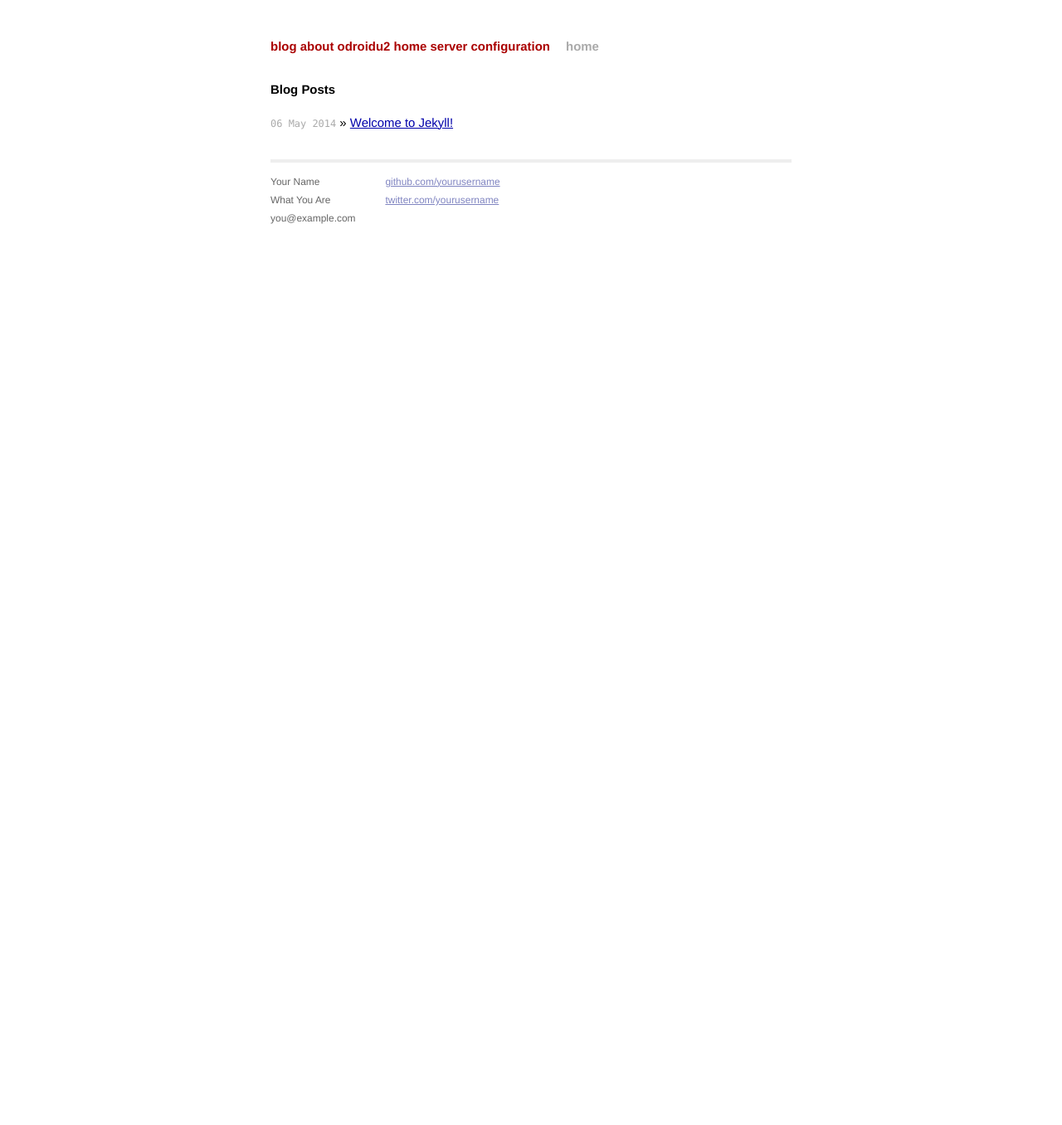
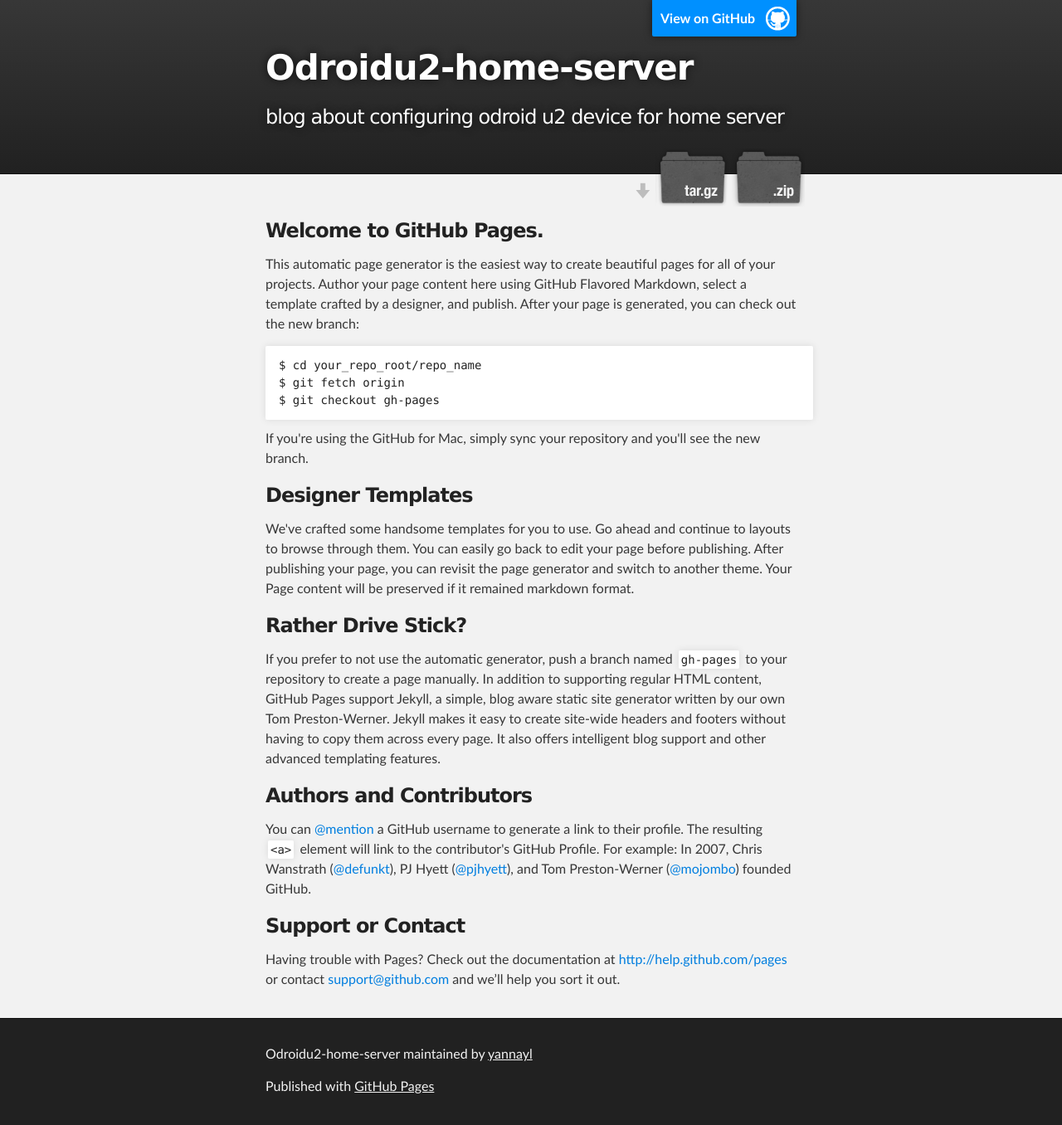
Before and after one commit to yannayl/odroidu2-home-server, a Jekyll site: the page index.html, which Jekyll copies as it is, in a window 1280 px wide. Shown: the whole page at 83% size. Built offline with Jekyll 4.4.1, drawn with Linux system fonts in a browser that asks for light colours; Markdown is read by kramdown in place of the engine named in the settings; before the commit the page ends 945 px from its top, so only the background shows below that.

Commit message:
Create gh-pages branch via GitHub

```diff
--- a/index.html
+++ b/index.html
@@ -1,13 +1,79 @@
----
-layout: default
-title: Your New Jekyll Site
----
+<!DOCTYPE html>
+<html>
 
-<div id="home">
-  <h1>Blog Posts</h1>
-  <ul class="posts">
-    {% for post in site.posts %}
-      <li><span>{{ post.date | date_to_string }}</span> &raquo; <a href="{{ post.url }}">{{ post.title }}</a></li>
-    {% endfor %}
-  </ul>
-</div>
+  <head>
+    <meta charset='utf-8' />
+    <meta http-equiv="X-UA-Compatible" content="chrome=1" />
+    <meta name="description" content="Odroidu2-home-server : blog about configuring odroid u2 device for home server" />
+
+    <link rel="stylesheet" type="text/css" media="screen" href="stylesheets/stylesheet.css">
+
+    <title>Odroidu2-home-server</title>
+  </head>
+
+  <body>
+
+    <!-- HEADER -->
+    <div id="header_wrap" class="outer">
+        <header class="inner">
+          <a id="forkme_banner" href="https://github.com/yannayl/odroidu2-home-server">View on GitHub</a>
+
+          <h1 id="project_title">Odroidu2-home-server</h1>
+          <h2 id="project_tagline">blog about configuring odroid u2 device for home server</h2>
+
+            <section id="downloads">
+              <a class="zip_download_link" href="https://github.com/yannayl/odroidu2-home-server/zipball/master">Download this project as a .zip file</a>
+              <a class="tar_download_link" href="https://github.com/yannayl/odroidu2-home-server/tarball/master">Download this project as a tar.gz file</a>
+            </section>
+        </header>
+    </div>
+
+    <!-- MAIN CONTENT -->
+    <div id="main_content_wrap" class="outer">
+      <section id="main_content" class="inner">
+        <h3>
+<a name="welcome-to-github-pages" class="anchor" href="#welcome-to-github-pages"><span class="octicon octicon-link"></span></a>Welcome to GitHub Pages.</h3>
+
+<p>This automatic page generator is the easiest way to create beautiful pages for all of your projects. Author your page content here using GitHub Flavored Markdown, select a template crafted by a designer, and publish. After your page is generated, you can check out the new branch:</p>
+
+<pre><code>$ cd your_repo_root/repo_name
+$ git fetch origin
+$ git checkout gh-pages
+</code></pre>
+
+<p>If you're using the GitHub for Mac, simply sync your repository and you'll see the new branch.</p>
+
+<h3>
+<a name="designer-templates" class="anchor" href="#designer-templates"><span class="octicon octicon-link"></span></a>Designer Templates</h3>
+
+<p>We've crafted some handsome templates for you to use. Go ahead and continue to layouts to browse through them. You can easily go back to edit your page before publishing. After publishing your page, you can revisit the page generator and switch to another theme. Your Page content will be preserved if it remained markdown format.</p>
+
+<h3>
+<a name="rather-drive-stick" class="anchor" href="#rather-drive-stick"><span class="octicon octicon-link"></span></a>Rather Drive Stick?</h3>
+
+<p>If you prefer to not use the automatic generator, push a branch named <code>gh-pages</code> to your repository to create a page manually. In addition to supporting regular HTML content, GitHub Pages support Jekyll, a simple, blog aware static site generator written by our own Tom Preston-Werner. Jekyll makes it easy to create site-wide headers and footers without having to copy them across every page. It also offers intelligent blog support and other advanced templating features.</p>
+
+<h3>
+<a name="authors-and-contributors" class="anchor" href="#authors-and-contributors"><span class="octicon octicon-link"></span></a>Authors and Contributors</h3>
+
+<p>You can <a href="https://github.com/blog/821" class="user-mention">@mention</a> a GitHub username to generate a link to their profile. The resulting <code>&lt;a&gt;</code> element will link to the contributor's GitHub Profile. For example: In 2007, Chris Wanstrath (<a href="https://github.com/defunkt" class="user-mention">@defunkt</a>), PJ Hyett (<a href="https://github.com/pjhyett" class="user-mention">@pjhyett</a>), and Tom Preston-Werner (<a href="https://github.com/mojombo" class="user-mention">@mojombo</a>) founded GitHub.</p>
+
+<h3>
+<a name="support-or-contact" class="anchor" href="#support-or-contact"><span class="octicon octicon-link"></span></a>Support or Contact</h3>
+
+<p>Having trouble with Pages? Check out the documentation at <a href="http://help.github.com/pages">http://help.github.com/pages</a> or contact <a href="mailto:support@github.com">support@github.com</a> and we’ll help you sort it out.</p>
+      </section>
+    </div>
+
+    <!-- FOOTER  -->
+    <div id="footer_wrap" class="outer">
+      <footer class="inner">
+        <p class="copyright">Odroidu2-home-server maintained by <a href="https://github.com/yannayl">yannayl</a></p>
+        <p>Published with <a href="http://pages.github.com">GitHub Pages</a></p>
+      </footer>
+    </div>
+
+
+
+  </body>
+</html>
--- /dev/null
+++ b/javascripts/main.js
@@ -0,0 +1 @@
+console.log('This would be the main JS file.');
--- /dev/null
+++ b/stylesheets/pygment_trac.css
@@ -0,0 +1,70 @@
+.highlight .hll { background-color: #ffffcc }
+.highlight  { background: #f0f3f3; }
+.highlight .c { color: #0099FF; font-style: italic } /* Comment */
+.highlight .err { color: #AA0000; background-color: #FFAAAA } /* Error */
+.highlight .k { color: #006699; font-weight: bold } /* Keyword */
+.highlight .o { color: #555555 } /* Operator */
+.highlight .cm { color: #0099FF; font-style: italic } /* Comment.Multiline */
+.highlight .cp { color: #009999 } /* Comment.Preproc */
+.highlight .c1 { color: #0099FF; font-style: italic } /* Comment.Single */
+.highlight .cs { color: #0099FF; font-weight: bold; font-style: italic } /* Comment.Special */
+.highlight .gd { background-color: #FFCCCC; border: 1px solid #CC0000 } /* Generic.Deleted */
+.highlight .ge { font-style: italic } /* Generic.Emph */
+.highlight .gr { color: #FF0000 } /* Generic.Error */
+.highlight .gh { color: #003300; font-weight: bold } /* Generic.Heading */
+.highlight .gi { background-color: #CCFFCC; border: 1px solid #00CC00 } /* Generic.Inserted */
+.highlight .go { color: #AAAAAA } /* Generic.Output */
+.highlight .gp { color: #000099; font-weight: bold } /* Generic.Prompt */
+.highlight .gs { font-weight: bold } /* Generic.Strong */
+.highlight .gu { color: #003300; font-weight: bold } /* Generic.Subheading */
+.highlight .gt { color: #99CC66 } /* Generic.Traceback */
+.highlight .kc { color: #006699; font-weight: bold } /* Keyword.Constant */
+.highlight .kd { color: #006699; font-weight: bold } /* Keyword.Declaration */
+.highlight .kn { color: #006699; font-weight: bold } /* Keyword.Namespace */
+.highlight .kp { color: #006699 } /* Keyword.Pseudo */
+.highlight .kr { color: #006699; font-weight: bold } /* Keyword.Reserved */
+.highlight .kt { color: #007788; font-weight: bold } /* Keyword.Type */
+.highlight .m { color: #FF6600 } /* Literal.Number */
+.highlight .s { color: #CC3300 } /* Literal.String */
+.highlight .na { color: #330099 } /* Name.Attribute */
+.highlight .nb { color: #336666 } /* Name.Builtin */
+.highlight .nc { color: #00AA88; font-weight: bold } /* Name.Class */
+.highlight .no { color: #336600 } /* Name.Constant */
+.highlight .nd { color: #9999FF } /* Name.Decorator */
+.highlight .ni { color: #999999; font-weight: bold } /* Name.Entity */
+.highlight .ne { color: #CC0000; font-weight: bold } /* Name.Exception */
+.highlight .nf { color: #CC00FF } /* Name.Function */
+.highlight .nl { color: #9999FF } /* Name.Label */
+.highlight .nn { color: #00CCFF; font-weight: bold } /* Name.Namespace */
+.highlight .nt { color: #330099; font-weight: bold } /* Name.Tag */
+.highlight .nv { color: #003333 } /* Name.Variable */
+.highlight .ow { color: #000000; font-weight: bold } /* Operator.Word */
+.highlight .w { color: #bbbbbb } /* Text.Whitespace */
+.highlight .mf { color: #FF6600 } /* Literal.Number.Float */
+.highlight .mh { color: #FF6600 } /* Literal.Number.Hex */
+.highlight .mi { color: #FF6600 } /* Literal.Number.Integer */
+.highlight .mo { color: #FF6600 } /* Literal.Number.Oct */
+.highlight .sb { color: #CC3300 } /* Literal.String.Backtick */
+.highlight .sc { color: #CC3300 } /* Literal.String.Char */
+.highlight .sd { color: #CC3300; font-style: italic } /* Literal.String.Doc */
+.highlight .s2 { color: #CC3300 } /* Literal.String.Double */
+.highlight .se { color: #CC3300; font-weight: bold } /* Literal.String.Escape */
+.highlight .sh { color: #CC3300 } /* Literal.String.Heredoc */
+.highlight .si { color: #AA0000 } /* Literal.String.Interpol */
+.highlight .sx { color: #CC3300 } /* Literal.String.Other */
+.highlight .sr { color: #33AAAA } /* Literal.String.Regex */
+.highlight .s1 { color: #CC3300 } /* Literal.String.Single */
+.highlight .ss { color: #FFCC33 } /* Literal.String.Symbol */
+.highlight .bp { color: #336666 } /* Name.Builtin.Pseudo */
+.highlight .vc { color: #003333 } /* Name.Variable.Class */
+.highlight .vg { color: #003333 } /* Name.Variable.Global */
+.highlight .vi { color: #003333 } /* Name.Variable.Instance */
+.highlight .il { color: #FF6600 } /* Literal.Number.Integer.Long */
+
+.type-csharp .highlight .k { color: #0000FF }
+.type-csharp .highlight .kt { color: #0000FF }
+.type-csharp .highlight .nf { color: #000000; font-weight: normal }
+.type-csharp .highlight .nc { color: #2B91AF }
+.type-csharp .highlight .nn { color: #000000 }
+.type-csharp .highlight .s { color: #A31515 }
+.type-csharp .highlight .sc { color: #A31515 }
--- /dev/null
+++ b/stylesheets/stylesheet.css
@@ -0,0 +1,423 @@
+/*******************************************************************************
+Slate Theme for GitHub Pages
+by Jason Costello, @jsncostello
+*******************************************************************************/
+
+@import url(pygment_trac.css);
+
+/*******************************************************************************
+MeyerWeb Reset
+*******************************************************************************/
+
+html, body, div, span, applet, object, iframe,
+h1, h2, h3, h4, h5, h6, p, blockquote, pre,
+a, abbr, acronym, address, big, cite, code,
+del, dfn, em, img, ins, kbd, q, s, samp,
+small, strike, strong, sub, sup, tt, var,
+b, u, i, center,
+dl, dt, dd, ol, ul, li,
+fieldset, form, label, legend,
+table, caption, tbody, tfoot, thead, tr, th, td,
+article, aside, canvas, details, embed,
+figure, figcaption, footer, header, hgroup,
+menu, nav, output, ruby, section, summary,
+time, mark, audio, video {
+  margin: 0;
+  padding: 0;
+  border: 0;
+  font: inherit;
+  vertical-align: baseline;
+}
+
+/* HTML5 display-role reset for older browsers */
+article, aside, details, figcaption, figure,
+footer, header, hgroup, menu, nav, section {
+  display: block;
+}
+
+ol, ul {
+  list-style: none;
+}
+
+table {
+  border-collapse: collapse;
+  border-spacing: 0;
+}
+
+/*******************************************************************************
+Theme Styles
+*******************************************************************************/
+
+body {
+  box-sizing: border-box;
+  color:#373737;
+  background: #212121;
+  font-size: 16px;
+  font-family: 'Myriad Pro', Calibri, Helvetica, Arial, sans-serif;
+  line-height: 1.5;
+  -webkit-font-smoothing: antialiased;
+}
+
+h1, h2, h3, h4, h5, h6 {
+  margin: 10px 0;
+  font-weight: 700;
+  color:#222222;
+  font-family: 'Lucida Grande', 'Calibri', Helvetica, Arial, sans-serif;
+  letter-spacing: -1px;
+}
+
+h1 {
+  font-size: 36px;
+  font-weight: 700;
+}
+
+h2 {
+  padding-bottom: 10px;
+  font-size: 32px;
+  background: url('../images/bg_hr.png') repeat-x bottom;
+}
+
+h3 {
+  font-size: 24px;
+}
+
+h4 {
+  font-size: 21px;
+}
+
+h5 {
+  font-size: 18px;
+}
+
+h6 {
+  font-size: 16px;
+}
+
+p {
+  margin: 10px 0 15px 0;
+}
+
+footer p {
+  color: #f2f2f2;
+}
+
+a {
+  text-decoration: none;
+  color: #007edf;
+  text-shadow: none;
+
+  transition: color 0.5s ease;
+  transition: text-shadow 0.5s ease;
+  -webkit-transition: color 0.5s ease;
+  -webkit-transition: text-shadow 0.5s ease;
+  -moz-transition: color 0.5s ease;
+  -moz-transition: text-shadow 0.5s ease;
+  -o-transition: color 0.5s ease;
+  -o-transition: text-shadow 0.5s ease;
+  -ms-transition: color 0.5s ease;
+  -ms-transition: text-shadow 0.5s ease;
+}
+
+a:hover, a:focus {text-decoration: underline;}
+
+footer a {
+  color: #F2F2F2;
+  text-decoration: underline;
+}
+
+em {
+  font-style: italic;
+}
+
+strong {
+  font-weight: bold;
+}
+
+img {
+  position: relative;
+  margin: 0 auto;
+  max-width: 739px;
+  padding: 5px;
+  margin: 10px 0 10px 0;
+  border: 1px solid #ebebeb;
+
+  box-shadow: 0 0 5px #ebebeb;
+  -webkit-box-shadow: 0 0 5px #ebebeb;
+  -moz-box-shadow: 0 0 5px #ebebeb;
+  -o-box-shadow: 0 0 5px #ebebeb;
+  -ms-box-shadow: 0 0 5px #ebebeb;
+}
+
+p img {
+  display: inline;
+  margin: 0;
+  padding: 0;
+  vertical-align: middle;
+  text-align: center;
+  border: none;
+}
+
+pre, code {
+  width: 100%;
+  color: #222;
+  background-color: #fff;
+
+  font-family: Monaco, "Bitstream Vera Sans Mono", "Lucida Console", Terminal, monospace;
+  font-size: 14px;
+
+  border-radius: 2px;
+  -moz-border-radius: 2px;
+  -webkit-border-radius: 2px;
+}
+
+pre {
+  width: 100%;
+  padding: 10px;
+  box-shadow: 0 0 10px rgba(0,0,0,.1);
+  overflow: auto;
+}
+
+code {
+  padding: 3px;
+  margin: 0 3px;
+  box-shadow: 0 0 10px rgba(0,0,0,.1);
+}
+
+pre code {
+  display: block;
+  box-shadow: none;
+}
+
+blockquote {
+  color: #666;
+  margin-bottom: 20px;
+  padding: 0 0 0 20px;
+  border-left: 3px solid #bbb;
+}
+
+
+ul, ol, dl {
+  margin-bottom: 15px
+}
+
+ul {
+  list-style: inside;
+  padding-left: 20px;
+}
+
+ol {
+  list-style: decimal inside;
+  padding-left: 20px;
+}
+
+dl dt {
+  font-weight: bold;
+}
+
+dl dd {
+  padding-left: 20px;
+  font-style: italic;
+}
+
+dl p {
+  padding-left: 20px;
+  font-style: italic;
+}
+
+hr {
+  height: 1px;
+  margin-bottom: 5px;
+  border: none;
+  background: url('../images/bg_hr.png') repeat-x center;
+}
+
+table {
+  border: 1px solid #373737;
+  margin-bottom: 20px;
+  text-align: left;
+ }
+
+th {
+  font-family: 'Lucida Grande', 'Helvetica Neue', Helvetica, Arial, sans-serif;
+  padding: 10px;
+  background: #373737;
+  color: #fff;
+ }
+
+td {
+  padding: 10px;
+  border: 1px solid #373737;
+ }
+
+form {
+  background: #f2f2f2;
+  padding: 20px;
+}
+
+/*******************************************************************************
+Full-Width Styles
+*******************************************************************************/
+
+.outer {
+  width: 100%;
+}
+
+.inner {
+  position: relative;
+  max-width: 640px;
+  padding: 20px 10px;
+  margin: 0 auto;
+}
+
+#forkme_banner {
+  display: block;
+  position: absolute;
+  top:0;
+  right: 10px;
+  z-index: 10;
+  padding: 10px 50px 10px 10px;
+  color: #fff;
+  background: url('../images/blacktocat.png') #0090ff no-repeat 95% 50%;
+  font-weight: 700;
+  box-shadow: 0 0 10px rgba(0,0,0,.5);
+  border-bottom-left-radius: 2px;
+  border-bottom-right-radius: 2px;
+}
+
+#header_wrap {
+  background: #212121;
+  background: -moz-linear-gradient(top, #373737, #212121);
+  background: -webkit-linear-gradient(top, #373737, #212121);
+  background: -ms-linear-gradient(top, #373737, #212121);
+  background: -o-linear-gradient(top, #373737, #212121);
+  background: linear-gradient(top, #373737, #212121);
+}
+
+#header_wrap .inner {
+  padding: 50px 10px 30px 10px;
+}
+
+#project_title {
+  margin: 0;
+  color: #fff;
+  font-size: 42px;
+  font-weight: 700;
+  text-shadow: #111 0px 0px 10px;
+}
+
+#project_tagline {
+  color: #fff;
+  font-size: 24px;
+  font-weight: 300;
+  background: none;
+  text-shadow: #111 0px 0px 10px;
+}
+
+#downloads {
+  position: absolute;
+  width: 210px;
+  z-index: 10;
+  bottom: -40px;
+  right: 0;
+  height: 70px;
+  background: url('../images/icon_download.png') no-repeat 0% 90%;
+}
+
+.zip_download_link {
+  display: block;
+  float: right;
+  width: 90px;
+  height:70px;
+  text-indent: -5000px;
+  overflow: hidden;
+  background: url(../images/sprite_download.png) no-repeat bottom left;
+}
+
+.tar_download_link {
+  display: block;
+  float: right;
+  width: 90px;
+  height:70px;
+  text-indent: -5000px;
+  overflow: hidden;
+  background: url(../images/sprite_download.png) no-repeat bottom right;
+  margin-left: 10px;
+}
+
+.zip_download_link:hover {
+  background: url(../images/sprite_download.png) no-repeat top left;
+}
+
+.tar_download_link:hover {
+  background: url(../images/sprite_download.png) no-repeat top right;
+}
+
+#main_content_wrap {
+  background: #f2f2f2;
+  border-top: 1px solid #111;
+  border-bottom: 1px solid #111;
+}
+
+#main_content {
+  padding-top: 40px;
+}
+
+#footer_wrap {
+  background: #212121;
+}
+
+
+
+/*******************************************************************************
+Small Device Styles
+*******************************************************************************/
+
+@media screen and (max-width: 480px) {
+  body {
+    font-size:14px;
+  }
+
+  #downloads {
+    display: none;
+  }
+
+  .inner {
+    min-width: 320px;
+    max-width: 480px;
+  }
+
+  #project_title {
+  font-size: 32px;
+  }
+
+  h1 {
+    font-size: 28px;
+  }
+
+  h2 {
+    font-size: 24px;
+  }
+
+  h3 {
+    font-size: 21px;
+  }
+
+  h4 {
+    font-size: 18px;
+  }
+
+  h5 {
+    font-size: 14px;
+  }
+
+  h6 {
+    font-size: 12px;
+  }
+
+  code, pre {
+    min-width: 320px;
+    max-width: 480px;
+    font-size: 11px;
+  }
+
+}
```
Also changed, not shown: params.json (added, +1 -0 lines), images/bg_hr.png (added), images/blacktocat.png (added), images/icon_download.png (added), images/sprite_download.png (added).
